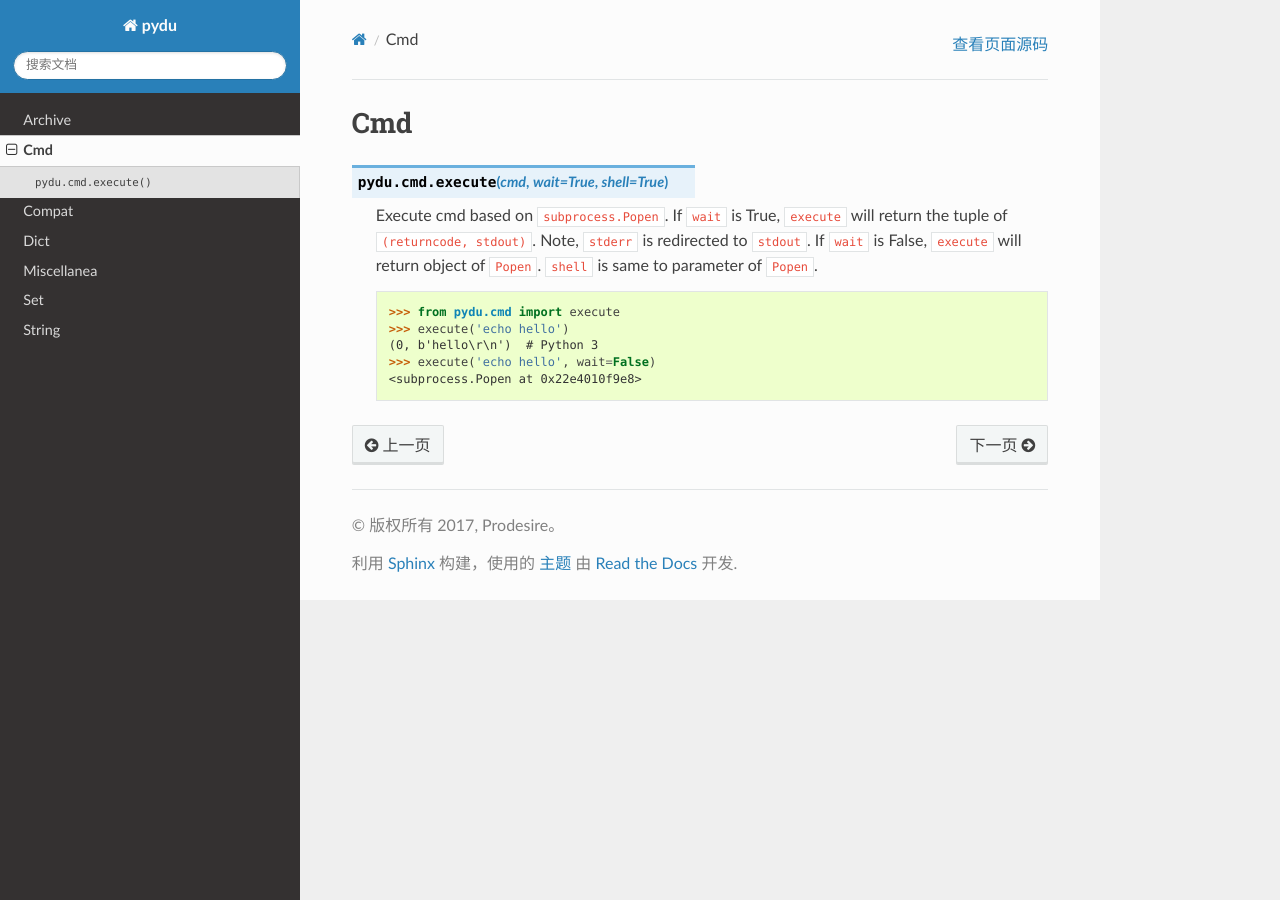
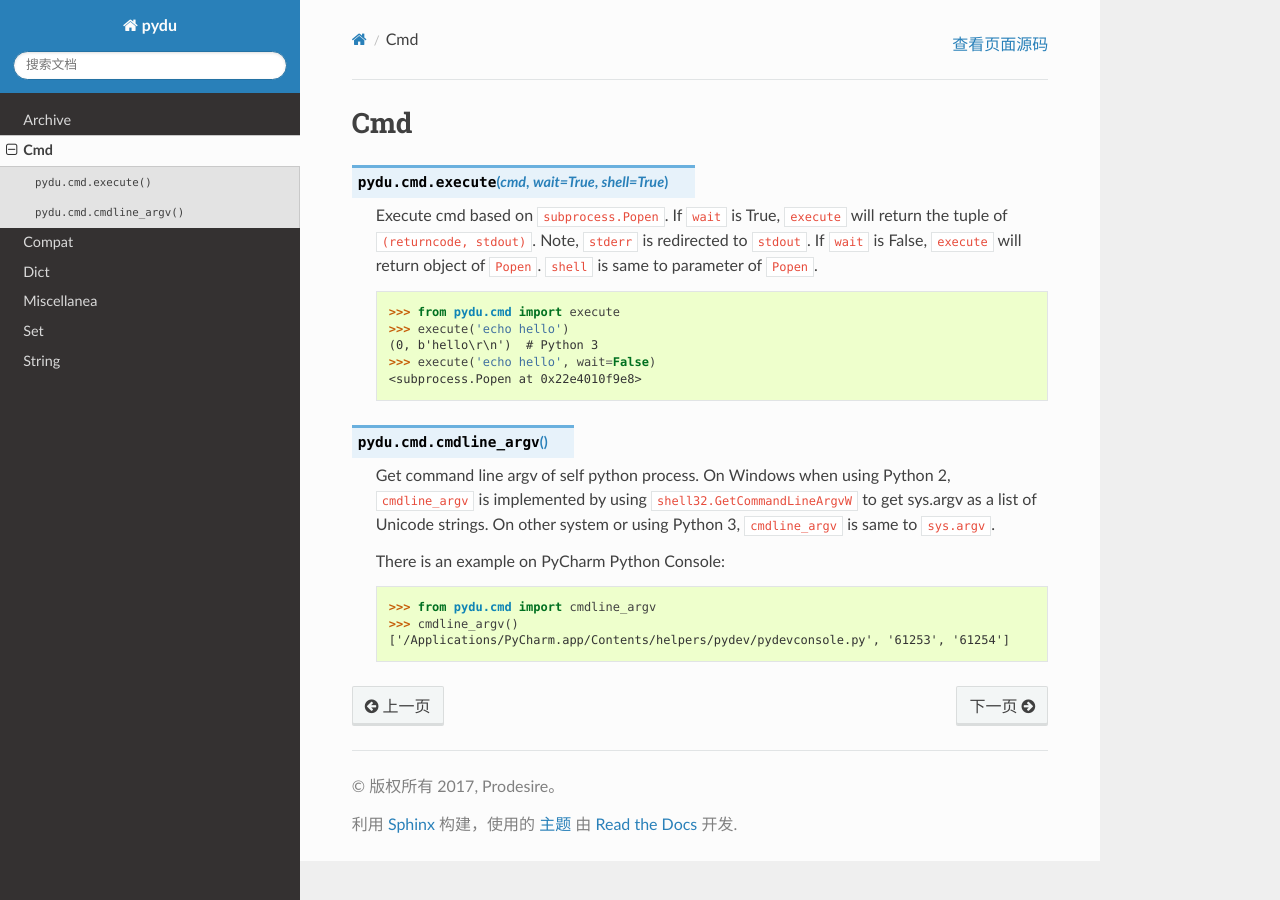
Before and after one commit to flaggo/pydu-zh, a Sphinx documentation site: the page built from docs/cmd.rst, in a window 1280 px wide. Built offline with Sphinx 7.4.7 and the Read the Docs theme 2.0.0, drawn with Linux system fonts in a browser that asks for light colours.

Commit message:
fix update_from_pydu

```diff
--- a/docs/cmd.rst
+++ b/docs/cmd.rst
@@ -14,3 +14,17 @@ Cmd
     (0, b'hello\r\n')  # Python 3
     >>> execute('echo hello', wait=False)
     <subprocess.Popen at 0x22e4010f9e8>
+
+
+.. function:: pydu.cmd.cmdline_argv()
+
+    Get command line argv of self python process. On Windows when using Python 2,
+    ``cmdline_argv`` is implemented by using ``shell32.GetCommandLineArgvW`` to get
+    sys.argv as a list of Unicode strings. On other system or using Python 3,
+    ``cmdline_argv`` is same to ``sys.argv``.
+
+    There is an example on PyCharm Python Console:
+
+    >>> from pydu.cmd import cmdline_argv
+    >>> cmdline_argv()
+    ['/Applications/PyCharm.app/Contents/helpers/pydev/pydevconsole.py', '61253', '61254']
```
Also changed, not shown: 1 other file.
